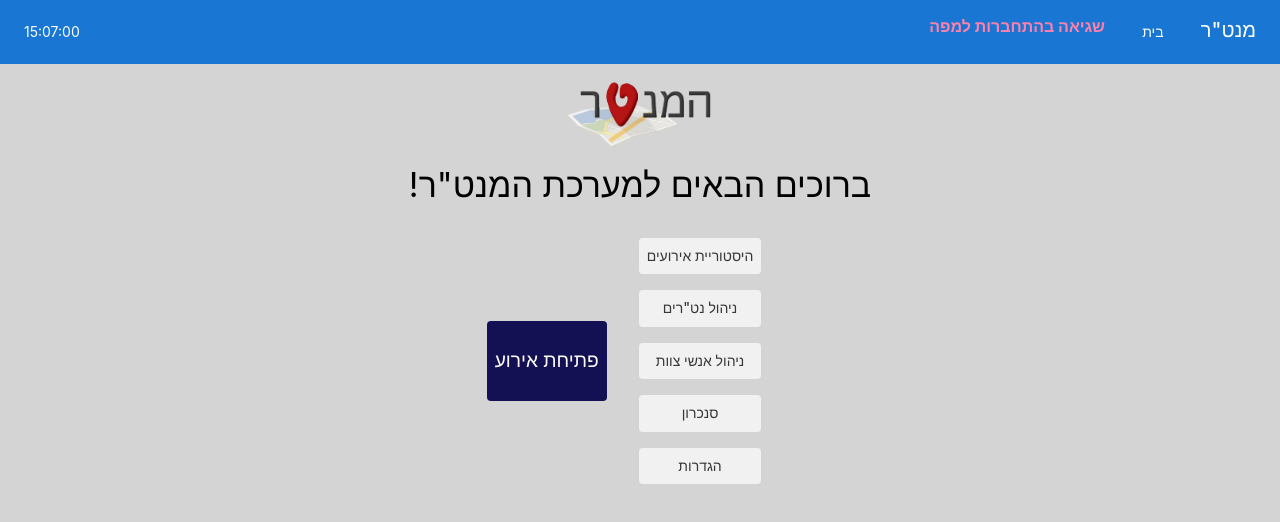
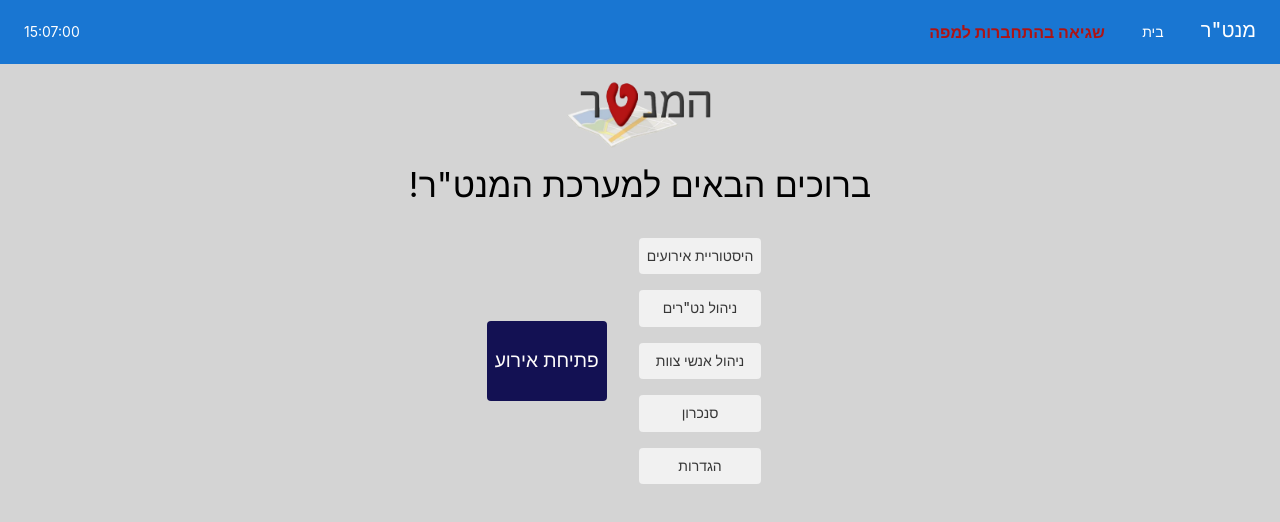
Before and after one commit to shaked-hayek/menater-app, a React (Create React App) app: page / in a window 1280 px wide. Shown: the top 522 px of the page. Built offline with nearby package versions, Linux system fonts and the light colour scheme; no server answers.

Commit message:
Fix typography center

```diff
--- a/src/components/Header.tsx
+++ b/src/components/Header.tsx
@@ -30,10 +30,13 @@ const Header = () => {
                         variant='body1'
                         color={arcgisAuth ? successGreen : (arcgisAuth == null ? waitingOrange : errorRed)}
                         fontWeight='bold'
+                        sx={{ whiteSpace: 'nowrap', alignSelf: 'center' }}
                     >
-                        {arcgisAuth ? t('header.arcgisConnected') : (
-                            arcgisAuth == null ? t('header.arcgisWaitingConnection') : t('header.arcgisConnectionError')
-                        )}
+                          {arcgisAuth
+                            ? t('header.arcgisConnected')
+                            : arcgisAuth == null
+                            ? t('header.arcgisWaitingConnection')
+                            : t('header.arcgisConnectionError')}
                     </Typography>
                 </Box>
 
--- a/src/style/colors.ts
+++ b/src/style/colors.ts
@@ -16,6 +16,6 @@ export const lightBgColor = '#6682e0';
 export const scrollColor = '#131153';
 export const scrollBackgroundColor = '#93a4ad';
 
-export const errorRed = '#ff80ab';
+export const errorRed = '#ae1313';
 export const waitingOrange = '#ffa500';
 export const successGreen = '#5cb85c';
```
